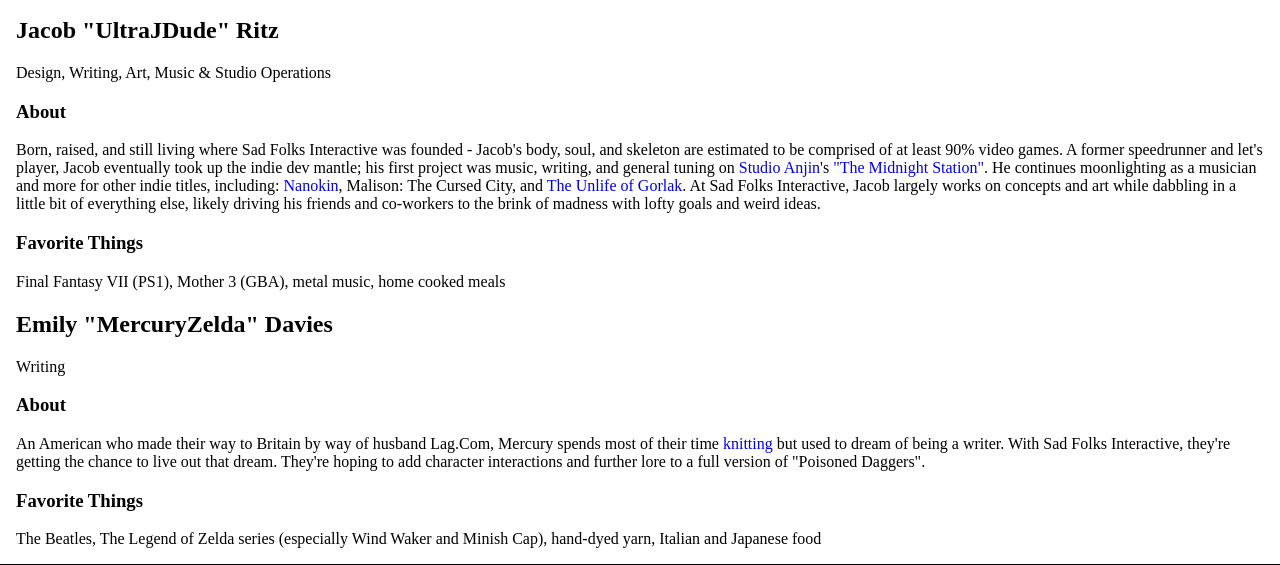
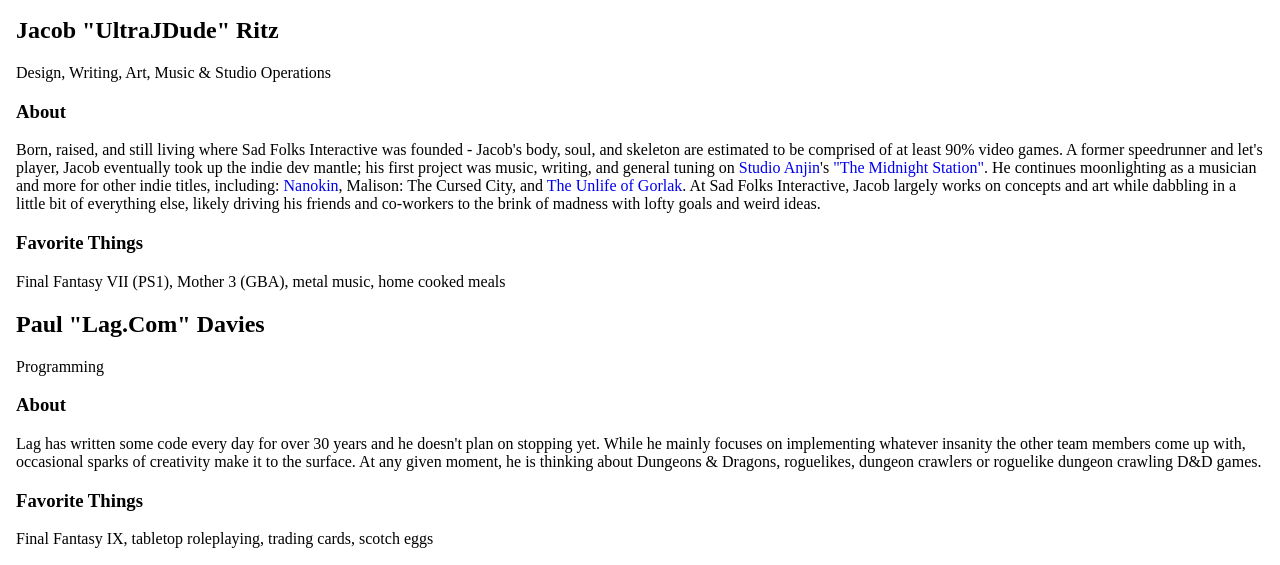
Before and after one commit to lagdotcom/sad-folks-website, an Eleventy site: page src/about.md in a window 1280 px wide. Shown: the part 203-768 px from the top of the page. Built offline with nearby package versions, Linux system fonts and the light colour scheme; Eleventy itself is replaced by a stand-in of ours; files that its build step writes are made by us from their sources.

Commit message:
added me lol

```diff
--- a/src/about.md
+++ b/src/about.md
@@ -20,6 +20,18 @@ Born, raised, and still living where Sad Folks Interactive was founded - Jacob's
 
 Final Fantasy VII (PS1), Mother 3 (GBA), metal music, home cooked meals
 
+## Paul "Lag.Com" Davies
+
+Programming
+
+### About
+
+Lag has written some code every day for over 30 years and he doesn't plan on stopping yet. While he mainly focuses on implementing whatever insanity the other team members come up with, occasional sparks of creativity make it to the surface. At any given moment, he is thinking about Dungeons & Dragons, roguelikes, dungeon crawlers or roguelike dungeon crawling D&D games.
+
+### Favorite Things
+
+Final Fantasy IX, tabletop roleplaying, trading cards, scotch eggs
+
 ## Emily "MercuryZelda" Davies
 
 Writing
```
